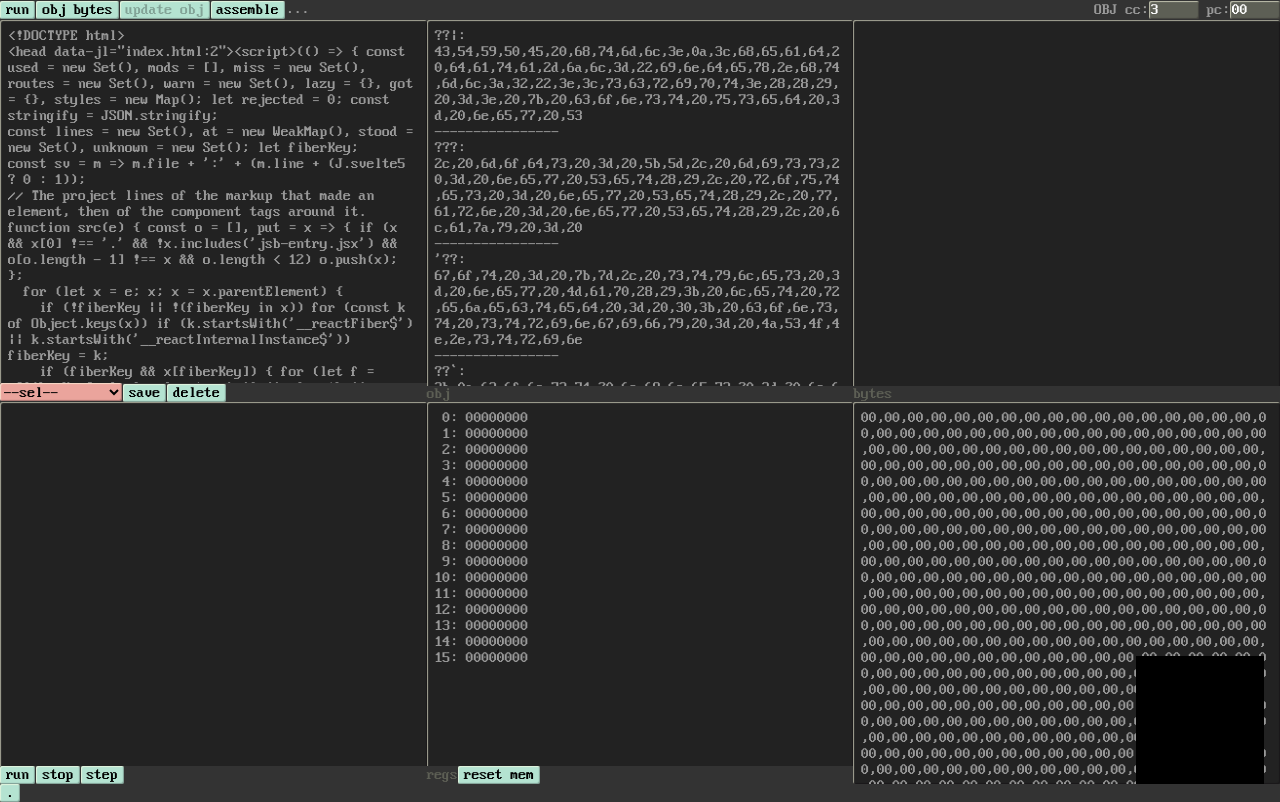
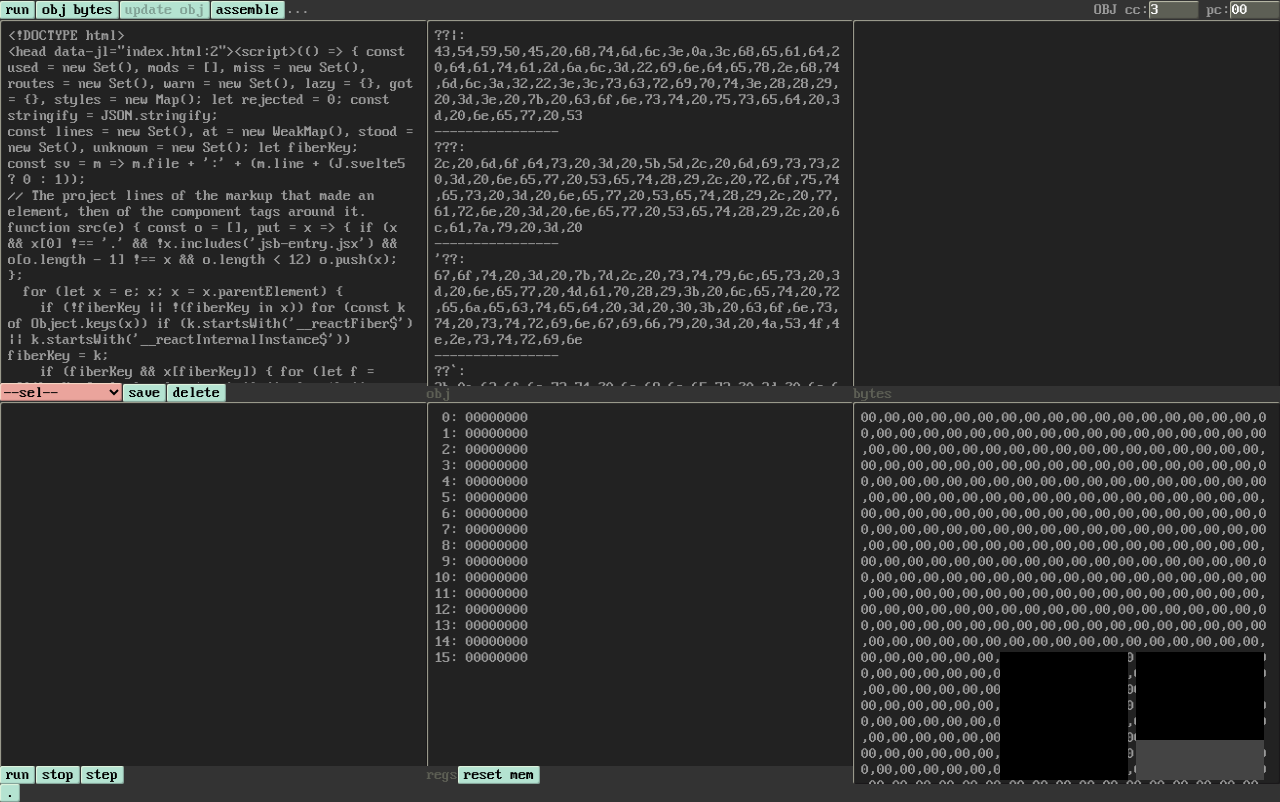
Before and after one commit to mrspeaker/zads, a website with bundled scripts: page index.html in a window 1280 px wide. Built offline with nearby package versions, Linux system fonts and the light colour scheme; files whose address does not match are found by name.

Commit message:
multi sprite, multi viz

```diff
--- a/index.html
+++ b/index.html
@@ -51,6 +51,9 @@
     <textarea id="mem" spellcheck="false"></textarea>
   </div>
   <div class="status"><button>.</button></div>
-  <canvas id="screen" width="32" height="32" />
+  <div id="screens">
+    <canvas id="screen" width="32" height="32"></canvas>
+    <canvas id="memviz" width="32" height="32"></canvas>
+  </div>
   <script src="src/main.js" type="module"></script>
 </body>
--- a/main.css
+++ b/main.css
@@ -145,14 +145,16 @@ select {
   background-color: #333;
   color: #999;
 }
-#screen {
+#screens {
   position: absolute;
   right: 16px;
   bottom: 16px;
+}
+#screens canvas  {
   background-color: #444;
   width: 128px;
   height: 128px;
-    image-rendering: -moz-crisp-edges;
+  image-rendering: -moz-crisp-edges;
   image-rendering: -webkit-crisp-edges;
   image-rendering: pixelated;
   image-rendering: crisp-edges;
--- a/src/actionReducer.js
+++ b/src/actionReducer.js
@@ -66,6 +66,10 @@ const actionReducer = (s, render) => (type, value) => {
       s.machine.psw.halt = true;
       break;
     case "RUN":
+      if (!s.machine.psw.halt) {
+        s.machine.psw.halt = true;
+        break;
+      }
       memcpy(s.program.code, s.machine.mem, 0);
       s.machine.psw.pc = 0;
       s.machine.psw.halt = false;
--- a/src/ops.js
+++ b/src/ops.js
@@ -386,8 +386,7 @@ export const ops = {
     f: ([i1, i2, r1, da, db, dc], regs, mem, psw) => {
       const val = byte_from(i1, i2);
       const ptr = base_displace(0, regs[r1], da, db, dc);
-      // TODO: +3? Where should it write?
-      mem[ptr + 3] = val;
+      mem[ptr] = val;
     },
     name: "move",
     desc: "The second operand is placed at the first-operand location.",
@@ -419,7 +418,47 @@ export const ops = {
     form: "OP R1,R3,D2(B2)",
     form_int: "OPOP R1 R3 B2 D2D2D2",
   },
+  0xc20d: {
+    mn: "CFI",
+    code: [0xc20d],
+    len: 6,
+    f: ([...args], regs, mem, psw) => {
+      /*      const a = regval(regs[r1]);
+      const b = from_nibs([ia, ib, ic, id]);
+      const { res, cc } = addAndCC(a, b);
+      regset(regs[r1], res);
+      psw.conditionCode = cc;
+      */
+      console.log("CFI args:", args);
+    },
+    name: "compare immediate",
+    desc:
+      "The first operand is compared with the second operand, and the result is indicated in the condition code.",
+    pdf: "7-22",
+    type: "RI", //RIL
+    form: "OP R1,I2",
+    form_int: "OPOP R1 OP I2I2I2I2I2I2I2I2",
+  },
+
   0xd7: { mn: "XC", code: [0xd7], len: 6, f: nop },
+  0xd2: {
+    mn: "MVC",
+    code: [0xd2],
+    len: 12,
+    f: ([i1, i2, r1, da, db, dc], regs, mem, psw) => {
+      const val = byte_from(i1, i2);
+      const ptr = base_displace(0, regs[r1], da, db, dc);
+      // TODO: +3? Where should it write?
+      //mem[ptr + 3] = val;
+    },
+    name: "move",
+    desc:
+      "The second operand is placed at the first-operand location. Each operand is processed left to right. When the operands overlap, the result is obtained as if the operands were processed one byte at a time and each result byte were stored immedi- ately after fetching the necessary operand byte.",
+    pdf: "7-163",
+    type: "SS",
+    form: "OP D1(L1,B1),D2(B2)",
+    form_int: "OPOP L1L1 B1 D1D1D1 B2 D2D2D2",
+  },
   0xa70a: {
     mn: "AHI",
     code: [0xa7, 0x0a],
@@ -439,24 +478,6 @@ export const ops = {
     form: "OP R1,I2",
     form_int: "OPOP R1 OP I2I2I2I2",
   },
-  0xd2: {
-    mn: "MVC",
-    code: [0xd2],
-    len: 12,
-    f: ([i1, i2, r1, da, db, dc], regs, mem, psw) => {
-      const val = byte_from(i1, i2);
-      const ptr = base_displace(0, regs[r1], da, db, dc);
-      // TODO: +3? Where should it write?
-      //mem[ptr + 3] = val;
-    },
-    name: "move",
-    desc:
-      "The second operand is placed at the first-operand location. Each operand is processed left to right. When the operands overlap, the result is obtained as if the operands were processed one byte at a time and each result byte were stored immedi- ately after fetching the necessary operand byte.",
-    pdf: "7-163",
-    type: "SS",
-    form: "OP D1(L1,B1),D2(B2)",
-    form_int: "OPOP L1L1 B1 D1D1D1 B2 D2D2D2",
-  },
 };
 
 export const op_by_mn = Object.values(ops).reduce((ac, op) => {
--- a/src/render.js
+++ b/src/render.js
@@ -31,6 +31,7 @@ function render(state) {
     $("#psw_cc").value = psw.conditionCode;
     $("#psw_pc").value = toHex(psw.pc);
     renderScreen(mem, vic);
+    renderMemViz(mem);
   }
 
   const sel = $("#programs");
@@ -58,6 +59,21 @@ function renderScreen(mem, vic) {
   const mval = (reg_name) => memval_f(regs, reg_name);
 
   const c = $("#screen").getContext("2d");
+  c.fillStyle = pal_to_rgb(mval(vic_regs.BG_COL));
+  c.fillRect(0, 0, c.canvas.width, c.canvas.height);
+
+  c.fillStyle = pal_to_rgb(mval(vic_regs.SPR1_COL));
+  c.fillRect(mval(vic_regs.SPR1_X), mval(vic_regs.SPR1_Y), 2, 2);
+  c.fillStyle = pal_to_rgb(mval(vic_regs.SPR2_COL));
+  c.fillRect(mval(vic_regs.SPR2_X), mval(vic_regs.SPR2_Y), 2, 2);
+  c.fillStyle = pal_to_rgb(mval(vic_regs.SPR3_COL));
+  c.fillRect(mval(vic_regs.SPR3_X), mval(vic_regs.SPR3_Y), 2, 2);
+  c.fillStyle = pal_to_rgb(mval(vic_regs.SPR4_COL));
+  c.fillRect(mval(vic_regs.SPR4_X), mval(vic_regs.SPR4_Y), 2, 2);
+}
+
+function renderMemViz(mem) {
+  const c = $("#memviz").getContext("2d");
   const imgData = c.getImageData(0, 0, c.canvas.width, c.canvas.height - 10);
   imgData.data.forEach((d, i) => {
     imgData.data[i * 4] = mem[i];
@@ -65,12 +81,7 @@ function renderScreen(mem, vic) {
     imgData.data[i * 4 + 2] = mem[i];
     imgData.data[i * 4 + 3] = 255;
   });
-
-  c.fillStyle = pal_to_rgb(mval(vic_regs.BG_COL));
-  c.fillRect(0, 0, c.canvas.width, c.canvas.height);
   c.putImageData(imgData, 0, 0);
-  c.fillStyle = pal_to_rgb(mval(vic_regs.FG_COL));
-  c.fillRect(mval(vic_regs.SPR1_X), mval(vic_regs.SPR1_Y), 2, 2);
 }
 
 export default render;
--- a/src/vic.js
+++ b/src/vic.js
@@ -3,8 +3,18 @@ import { mk_mem } from "./state.js";
 export const vic_regs = {
   BG_COL: 0,
   FG_COL: 4,
-  SPR1_X: 8,
-  SPR1_Y: 12,
+  SPR1_COL: 8,
+  SPR2_COL: 12,
+  SPR3_COL: 16,
+  SPR4_COL: 20,
+  SPR1_X: 24,
+  SPR1_Y: 28,
+  SPR2_X: 32,
+  SPR2_Y: 36,
+  SPR3_X: 40,
+  SPR3_Y: 44,
+  SPR4_X: 48,
+  SPR5_Y: 52,
 };
 
 export function mk_vic(scr_cols = 320, scr_rows = 240) {
@@ -14,7 +24,7 @@ export function mk_vic(scr_cols = 320, scr_rows = 240) {
       cols: scr_cols,
       mem: mk_mem(scr_cols * scr_rows),
     },
-    regs: mk_mem(4 * 4),
+    regs: mk_mem(Object.keys(vic_regs).length * 4),
   };
 }
 
```
